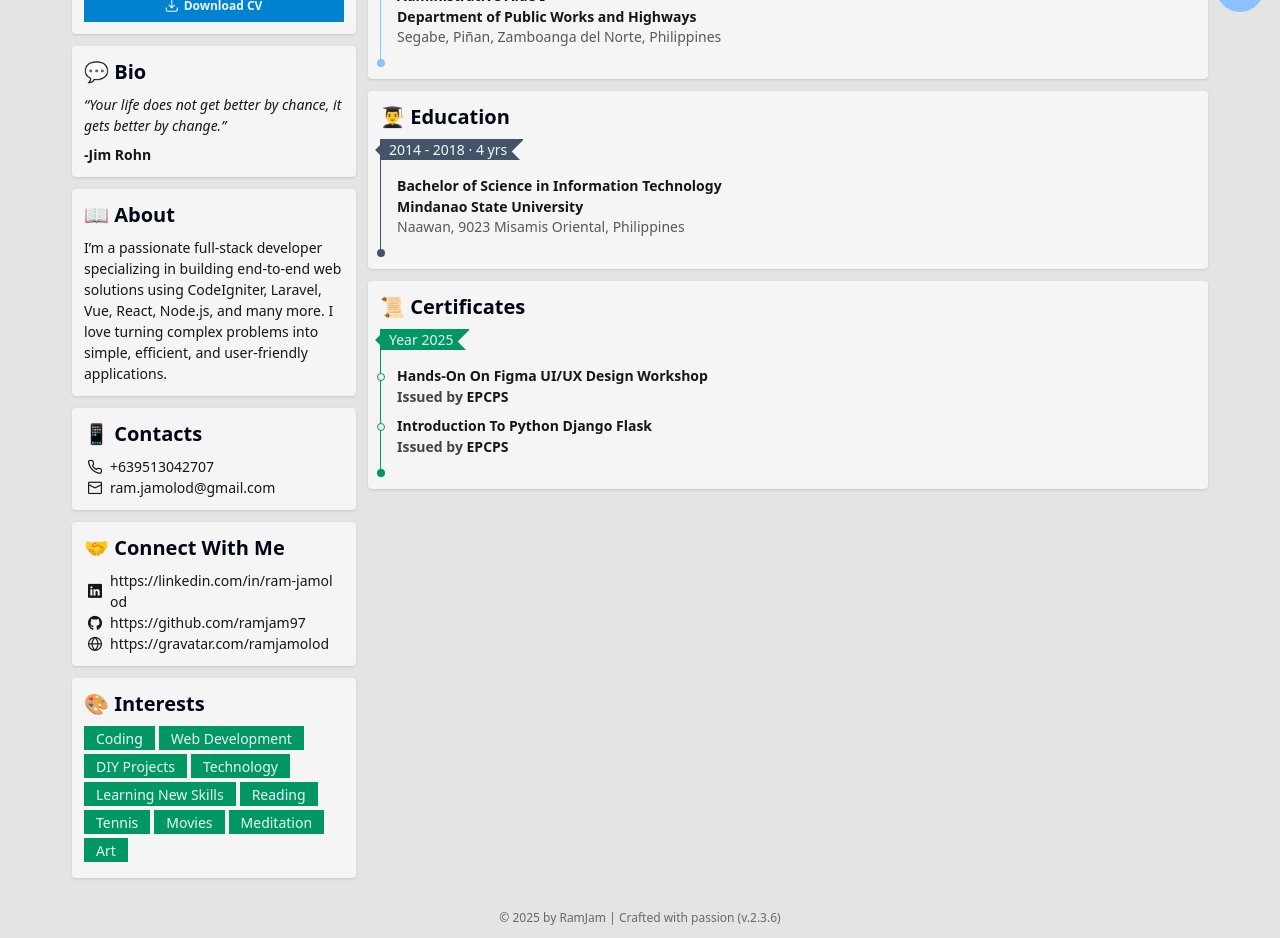
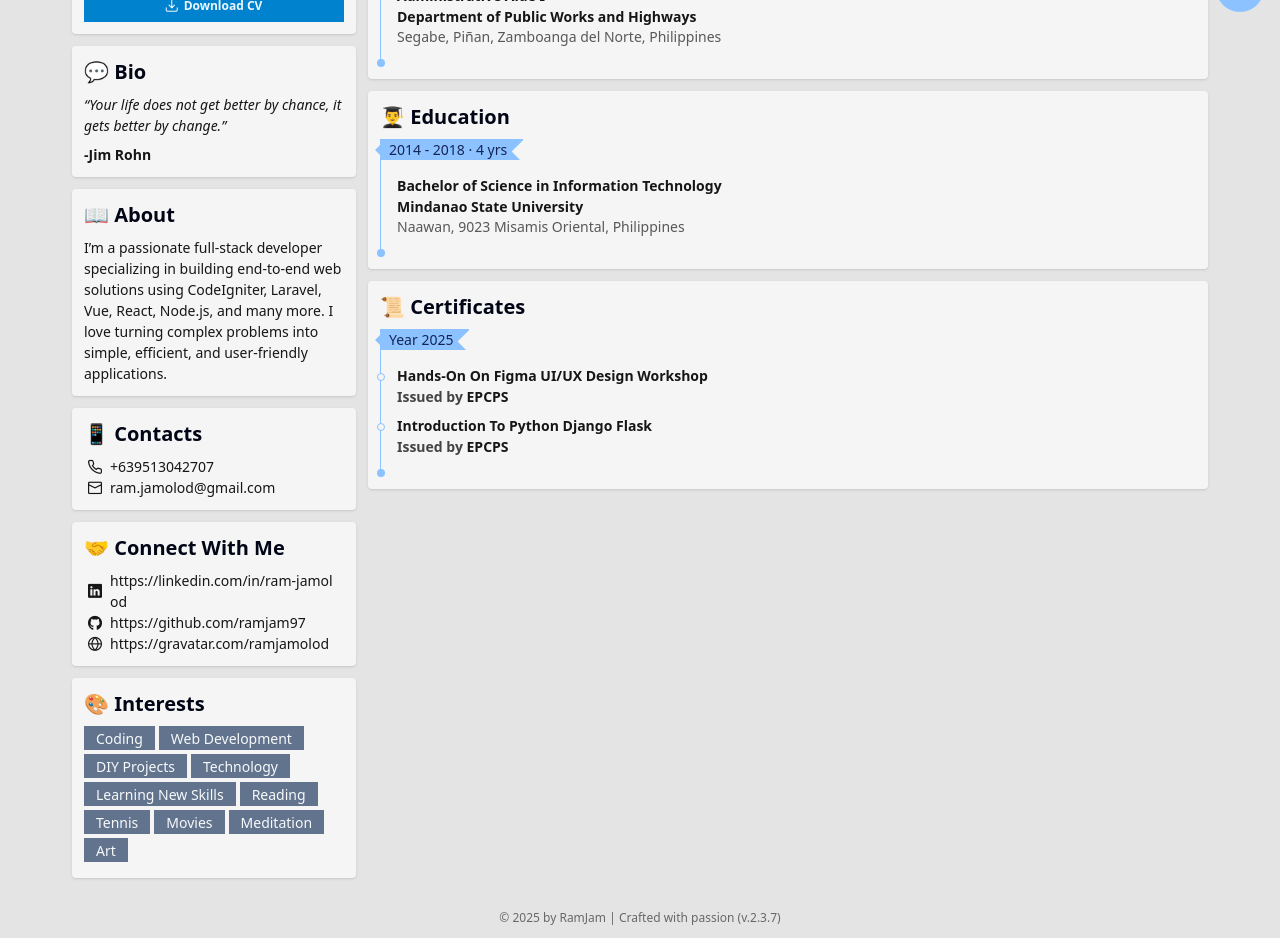
Before and after one commit to ramjam97/ramjam97.github.io, a React (Vite) app: page / in a window 1280 px wide. Shown: the part 760-1698 px from the top of the page. Built offline with nearby package versions, Linux system fonts and the light colour scheme.

Commit message:
fixing timeline color

```diff
--- a/package.json
+++ b/package.json
@@ -1,7 +1,7 @@
 {
   "name": "ram-jamolod",
   "private": true,
-  "version": "2.3.6",
+  "version": "2.3.7",
   "type": "module",
   "scripts": {
     "dev": "vite",
--- a/src/components/CertificateItem.tsx
+++ b/src/components/CertificateItem.tsx
@@ -7,7 +7,7 @@ interface CertItemProps {
 export default function CertificateItem({ item }: CertItemProps) {
     return <>
         <span className="relative">
-            <span className="bg-base-200 border border-success absolute left-0 w-2 h-2 absolute top-3 left-0 transform translate-y-[-50%] translate-x-[-250%] rounded-full"></span>
+            <span className="bg-base-200 border border-info absolute left-0 w-2 h-2 absolute top-3 left-0 transform translate-y-[-50%] translate-x-[-250%] rounded-full"></span>
             <a href={item.url} target="_blank">
                 <div className="font-bold link-hover">{item.title}</div>
             </a>
--- a/src/components/Certificates.tsx
+++ b/src/components/Certificates.tsx
@@ -62,11 +62,11 @@ interface CertificateGroupProps {
 const CertificateGroup = ({ year, items, index, total }: CertificateGroupProps) => {
 
     return <>
-        <div className="border-success border-s pt-7 pb-3 ps-2 relative">
+        <div className="border-info border-s pt-7 pb-3 ps-2 relative">
 
-            <span className="px-2 pe-4 absolute top-0 left-0 bg-success text-success-content">
+            <span className="px-2 pe-4 absolute top-0 left-0 bg-info text-info-content">
                 <span>Year {year}</span>
-                <span className="bg-success border border-success absolute top-[50%] left-0 transform translate-y-[-50%] translate-x-[-50%] rotate-45 w-2 h-2"></span>
+                <span className="bg-info border border-info absolute top-[50%] left-0 transform translate-y-[-50%] translate-x-[-50%] rotate-45 w-2 h-2"></span>
                 <span className="absolute top-[50%] right-0 w-4 h-4 bg-base-200 transform translate-y-[-40%] translate-x-[50%] rotate-45"></span>
             </span>
 
@@ -74,7 +74,7 @@ const CertificateGroup = ({ year, items, index, total }: CertificateGroupProps)
                 {items.map((item, idx) => <CertificateItem key={idx} item={item} />)}
             </div>
 
-            {index === total - 1 && <span className="absolute bottom-0 left-0 lh-0 w-2 h-2 bg-success transform translate-x-[-50%] rounded-full"></span>}
+            {index === total - 1 && <span className="absolute bottom-0 left-0 lh-0 w-2 h-2 bg-info transform translate-x-[-50%] rounded-full"></span>}
 
         </div>
     </>
--- a/src/components/EducationItem.tsx
+++ b/src/components/EducationItem.tsx
@@ -17,11 +17,11 @@ export default function EducationItem({ index, total, item }: EducItemProps) {
     const dateDiff = getDateRangeDiff(item.start_date, item.end_date);
 
     return <>
-        <div className={`border-secondary border-s pt-7 pb-3 ps-2 relative`}>
+        <div className="border-info border-s pt-7 pb-3 ps-2 relative">
 
-            <span className="px-2 pe-4 absolute top-0 left-0 bg-secondary text-secondary-content">
+            <span className="px-2 pe-4 absolute top-0 left-0 bg-info text-info-content">
                 <span>{displayDateRange} · {dateDiff.text}</span>
-                <span className="bg-secondary border border-secondary absolute top-[50%] left-0 transform translate-y-[-50%] translate-x-[-50%] rotate-45 w-2 h-2"></span>
+                <span className="bg-info border border-info absolute top-[50%] left-0 transform translate-y-[-50%] translate-x-[-50%] rotate-45 w-2 h-2"></span>
                 <span className="absolute top-[50%] right-0 w-4 h-4 bg-base-200 transform translate-y-[-40%] translate-x-[50%] rotate-45"></span>
             </span>
 
@@ -31,7 +31,7 @@ export default function EducationItem({ index, total, item }: EducItemProps) {
                 <div className="text-sm text-base-content/70">{item.address}</div>
             </div>
 
-            {index === total - 1 && <span className="absolute bottom-0 left-0 lh-0 w-2 h-2 bg-secondary transform translate-x-[-50%] rounded-full"></span>}
+            {index === total - 1 && <span className="absolute bottom-0 left-0 lh-0 w-2 h-2 bg-info transform translate-x-[-50%] rounded-full"></span>}
 
         </div>
     </>
--- a/src/components/Interests.tsx
+++ b/src/components/Interests.tsx
@@ -18,7 +18,7 @@ export default function Interests() {
         {interests.length > 0 &&
             <Card title='🎨 Interests' id={ID_INTERESTS}>
                 <div className='flex flex-wrap gap-1 mb-1'>
-                    {interests.map((item, index) => <span className="badge badge-success" key={index}>{item}</span>)}
+                    {interests.map((item, index) => <span className="badge badge-neutral" key={index}>{item}</span>)}
                 </div>
             </Card>
         }
--- a/src/custom-themes.css
+++ b/src/custom-themes.css
@@ -9,14 +9,14 @@
     --color-base-content: oklch(86% 0.022 252.894);
     --color-primary: oklch(64% 0.246 16.439);
     --color-primary-content: oklch(97% 0.013 17.38);
-    --color-secondary: oklch(60% 0.126 221.723);
-    --color-secondary-content: oklch(98% 0.019 200.873);
+    --color-info: oklch(80% 0.105 251.813);
+    --color-info-content: oklch(28% 0.091 267.935);
     --color-accent: oklch(76% 0.188 70.08);
     --color-accent-content: oklch(41% 0.112 45.904);
     --color-neutral: oklch(43% 0 0);
     --color-neutral-content: oklch(98% 0 0);
-    --color-info: oklch(62% 0.214 259.815);
-    --color-info-content: oklch(97% 0.014 254.604);
+    --color-secondary: oklch(62% 0.214 259.815);
+    --color-secondary-content: oklch(97% 0.014 254.604);
     --color-success: oklch(76% 0.177 163.223);
     --color-success-content: oklch(39% 0.095 152.535);
     --color-warning: oklch(70% 0.213 47.604);
@@ -267,7 +267,7 @@
     --color-success-content: oklch(97% 0.021 166.113);
     --color-warning: oklch(82% 0.189 84.429);
     --color-warning-content: oklch(41% 0.112 45.904);
-    --color-error: oklch(71% 0.194 13.428);
+    --color-error: oklch(64% 0.246 16.439);
     --color-error-content: oklch(96% 0.015 12.422);
     --radius-selector: 0rem;
     --radius-field: 0rem;
```
Also changed, not shown: 1 other file (tests, documents, lock files or other folders).
